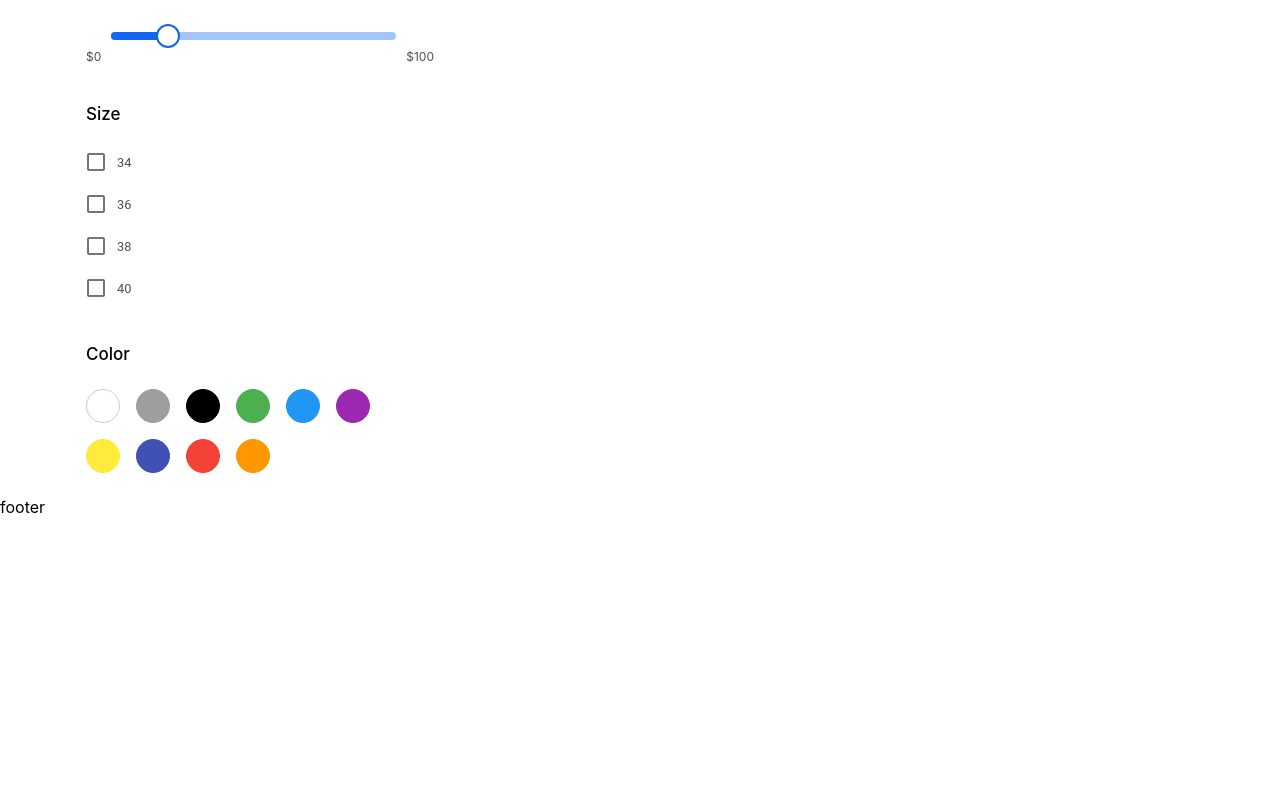
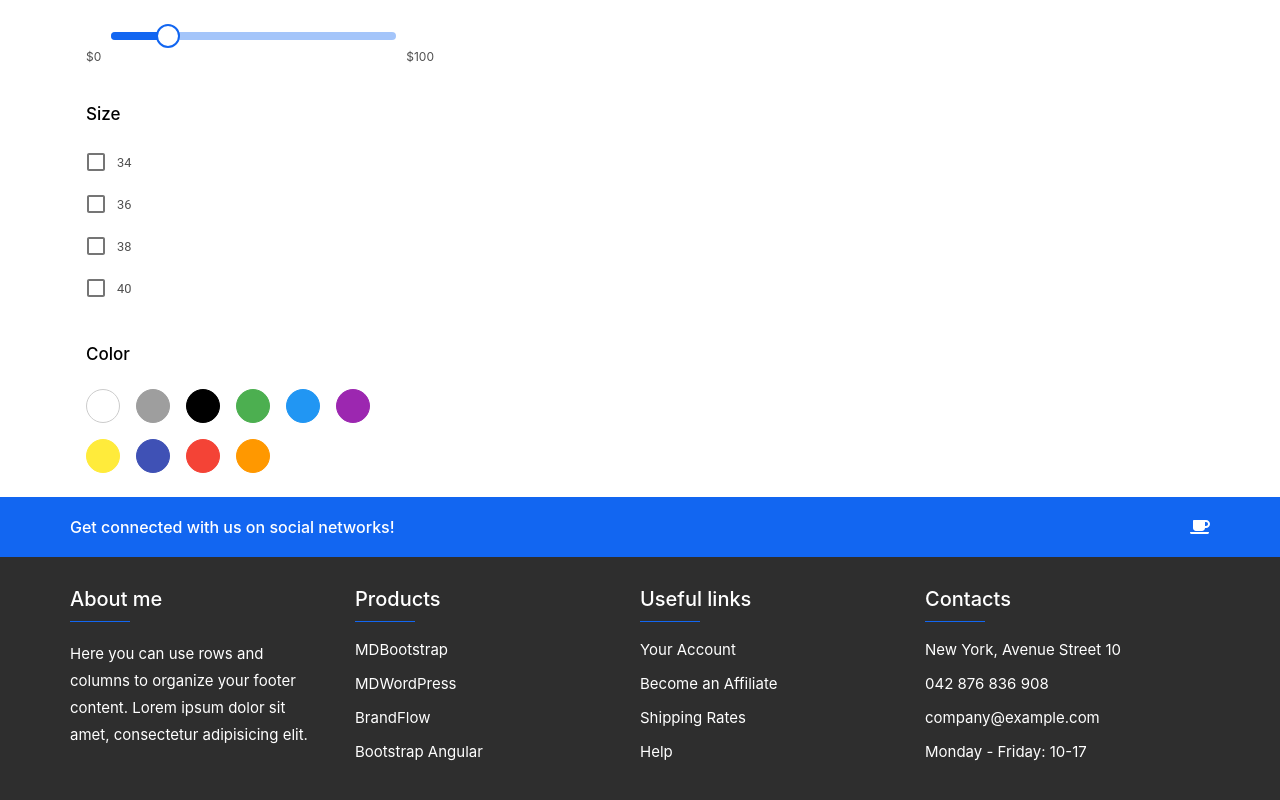
Before and after one commit to Mecxvarishvili/VazhaM-Ecommerce, a React (Create React App) app: page / in a window 1280 px wide. Shown: the part 1711-2511 px from the top of the page. Before the commit the page ends 2228 px from the top, so only its background shows below. Built offline with nearby package versions, Linux system fonts and the light colour scheme.

Commit message:
Almost Finished

```diff
--- a/package.json
+++ b/package.json
@@ -3,6 +3,11 @@
   "version": "0.1.0",
   "private": true,
   "dependencies": {
+    "@fortawesome/fontawesome-svg-core": "^1.2.35",
+    "@fortawesome/free-brands-svg-icons": "^5.15.3",
+    "@fortawesome/free-regular-svg-icons": "^5.15.3",
+    "@fortawesome/free-solid-svg-icons": "^5.15.3",
+    "@fortawesome/react-fontawesome": "^0.1.14",
     "@material-ui/core": "^4.11.4",
     "@material-ui/icons": "^4.11.2",
     "@material-ui/lab": "^4.0.0-alpha.58",
--- /dev/null
+++ b/src/components/footer/AboutMe.js
@@ -0,0 +1,39 @@
+import { Box, Grid } from '@material-ui/core';
+import React from 'react';
+import { makeStyles } from '@material-ui/core/styles';
+
+const useStyles = makeStyles(() => ({
+    title: {
+        fontSize: "20px",
+        fontWeight: "500",
+    },
+    line: {
+        width: '60px',
+        margin: "10px 0",
+        background: "#1266f1",
+        height: "1px",
+    },
+    describe: {
+        width: "255px",
+        paddingTop: "8px",
+        fontSize: "15px",
+        lineHeight: "1.8"
+    },
+}))
+
+
+const AboutMe = () => {
+    const classes = useStyles()
+    return (
+        <Grid item lg={3}>
+            <Box className={classes.title}>About me</Box>
+            <Box className={classes.line}></Box>
+            <Box className={classes.describe}>
+                Here you can use rows and columns to organize your footer content.
+                Lorem ipsum dolor sit amet, consectetur adipisicing elit.
+            </Box>
+        </Grid>
+    );
+};
+
+export default AboutMe;
--- /dev/null
+++ b/src/components/footer/Contacts.js
@@ -0,0 +1,45 @@
+import { Box, Grid } from '@material-ui/core';
+import React from 'react';
+import { makeStyles } from '@material-ui/core/styles';
+import { ListItem } from '@material-ui/core';
+import { List } from '@material-ui/core';
+
+const useStyles = makeStyles(() => ({
+    title: {
+        fontSize: "20px",
+        fontWeight: "500",
+    },
+    li: {
+        padding: "0 0 15px 0",
+        fontSize: "15px",
+    },
+    line: {
+        width: '60px',
+        margin: "10px 0",
+        background: "#1266f1",
+        height: "1px",
+    },
+}))
+
+
+
+const Contacts = () => {
+    const classes = useStyles()
+
+    return (
+        <Grid item lg={3}>
+            <Box className={classes.title}>Contacts</Box>
+            <Box className={classes.line}></Box>
+            <Box>
+                <List>
+                    <ListItem className={classes.li} >New York, Avenue Street 10</ListItem>
+                    <ListItem className={classes.li} >042 876 836 908</ListItem>
+                    <ListItem className={classes.li} >company@example.com</ListItem>
+                    <ListItem className={classes.li} >Monday - Friday: 10-17</ListItem>
+                </List>
+            </Box>
+        </Grid>
+    );
+};
+
+export default Contacts;
--- a/src/components/footer/Footer.js
+++ b/src/components/footer/Footer.js
@@ -1,10 +1,63 @@
-import { Box } from '@material-ui/core';
+import { Box, Grid } from '@material-ui/core';
 import React from 'react';
+import { makeStyles } from '@material-ui/core/styles';
+import { FontAwesomeIcon } from '@fortawesome/react-fontawesome'
+import { faCoffee } from '@fortawesome/free-solid-svg-icons'
+import AboutMe from './AboutMe';
+import Products from './Products';
+import UsefulLinks from './UsefulLink';
+import Contacts from './Contacts';
+
+const useStyles = makeStyles(() => ({
+    outCont1: {
+        backgroundColor: "#1266f1",
+    },
+    outCont2: {
+        backgroundColor: "#2e2e2e",
+        color: "white",
+    },
+    container1: {
+        width: "1140px",
+        margin: '0 auto',
+        padding: "20px 0",
+        display: "flex",
+        color: "white",
+    },
+    container2: {
+        width: "1140px",
+        margin: '0 auto',
+        color: "white",
+        padding: "30px 0"
+    },
+    getConnect: {
+        flexGrow: "1",
+        fontSize: "16px",
+        fontWeight: "500",
+    }
+}))
 
 const Footer = () => {
+    const classes = useStyles()
+
     return (
         <Box component="footer">
-            footer
+            <Box className={classes.outCont1}>
+                <Box className={classes.container1}>
+                    <Box className={classes.getConnect}>Get connected with us on social networks!</Box>
+                    <Box>
+                        <FontAwesomeIcon icon={faCoffee} />
+                        <FontAwesomeIcon icon={['fab', 'fa-facebook-f']} />
+                    </Box>
+                </Box>
+            </Box>
+            <Box  className={classes.outCont2}>
+                <Grid className={classes.container2} container>
+                    <AboutMe />
+                    <Products />
+                    <UsefulLinks />
+                    <Contacts />
+                </Grid>
+            </Box>
         </Box>
     );
 };
--- /dev/null
+++ b/src/components/footer/Products.js
@@ -0,0 +1,45 @@
+import { Box, Grid } from '@material-ui/core';
+import React from 'react';
+import { makeStyles } from '@material-ui/core/styles';
+import { List } from '@material-ui/core';
+import { ListItem } from '@material-ui/core';
+
+const useStyles = makeStyles(() => ({
+    title: {
+        fontSize: "20px",
+        fontWeight: "500",
+    },
+    li: {
+        padding: "0 0 15px 0",
+        fontSize: "15px",
+    },
+    line: {
+        width: '60px',
+        margin: "10px 0",
+        background: "#1266f1",
+        height: "1px",
+    },
+}))
+
+
+
+const Products = () => {
+    const classes = useStyles()
+
+    return (
+        <Grid item lg={3}>
+            <Box className={classes.title}>Products</Box>
+            <Box className={classes.line}></Box>
+            <Box>
+                <List>
+                    <ListItem className={classes.li}>MDBootstrap</ListItem>
+                    <ListItem className={classes.li}>MDWordPress</ListItem>
+                    <ListItem className={classes.li}>BrandFlow</ListItem>
+                    <ListItem className={classes.li}>Bootstrap Angular</ListItem>
+                </List>
+            </Box>
+        </Grid>
+    );
+};
+
+export default Products;
--- /dev/null
+++ b/src/components/footer/UsefulLink.js
@@ -0,0 +1,45 @@
+import { Box, Grid } from '@material-ui/core';
+import React from 'react';
+import { makeStyles } from '@material-ui/core/styles';
+import { List } from '@material-ui/core';
+import { ListItem } from '@material-ui/core';
+
+const useStyles = makeStyles(() => ({
+    title: {
+        fontSize: "20px",
+        fontWeight: "500",
+    },
+    li: {
+        padding: "0 0 15px 0",
+        fontSize: "15px",
+    },
+    line: {
+        width: '60px',
+        margin: "10px 0",
+        background: "#1266f1",
+        height: "1px",
+    },
+}))
+
+
+
+const UsefulLinks = () => {
+    const classes =useStyles()
+
+    return (
+        <Grid item lg={3}>
+            <Box className={classes.title}>Useful links</Box>
+            <Box className={classes.line}></Box>
+            <Box>
+                <List>
+                    <ListItem className={classes.li}>Your Account</ListItem>
+                    <ListItem className={classes.li}>Become an Affiliate</ListItem>
+                    <ListItem className={classes.li}>Shipping Rates</ListItem>
+                    <ListItem className={classes.li}>Help</ListItem>
+                </List>
+            </Box>
+        </Grid>
+    );
+};
+
+export default UsefulLinks;
```
Also changed, not shown: 1 other file (tests, documents, lock files or other folders).
